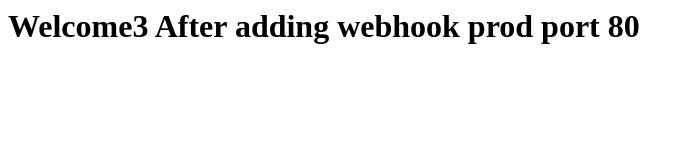
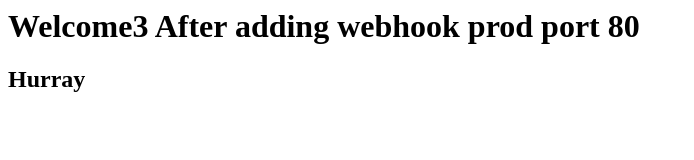
Before and after one commit to irs123/website, a plain HTML site: page index.html in a window 1280 px wide. Shown: the whole page, without its empty margins (0-694 px from the left). Drawn offline with Linux system fonts and the light colour scheme.

Commit message:
webhook added change

```diff
--- a/index.html
+++ b/index.html
@@ -4,5 +4,7 @@
 </title>
 <body>
 <h1>Welcome3 After adding webhook prod port 80</h1>
-</body>
+
+<h2>Hurray</h2
+></body>
 </html>
```
